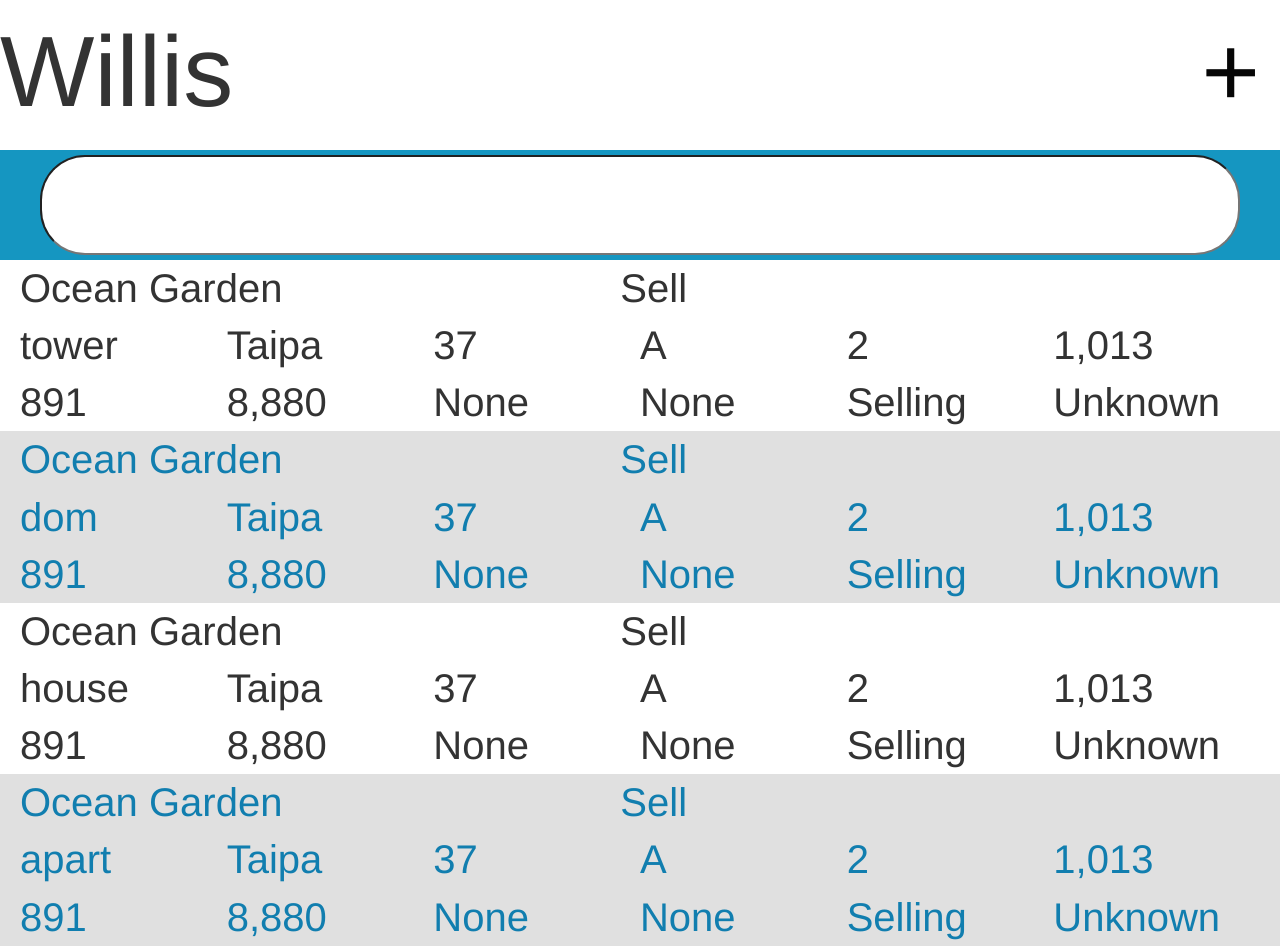
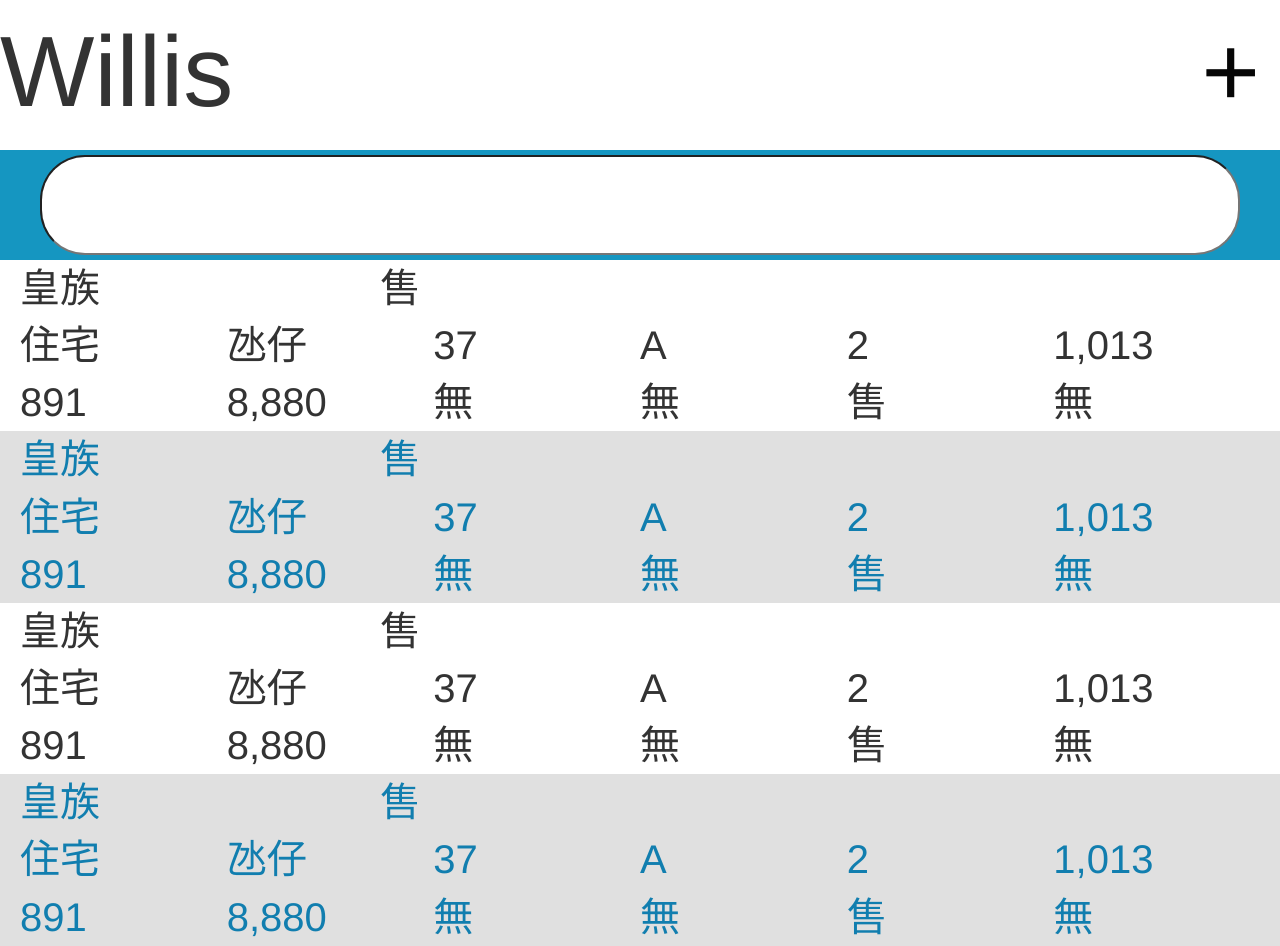
Before and after one commit to tinhonng/property_management_app, a plain HTML site: page index.html in a window 1280 px wide. Drawn offline with nearby package versions, Linux system fonts and the light colour scheme.

Commit message:
translate from english to chinese

```diff
--- a/index.html
+++ b/index.html
@@ -22,27 +22,29 @@
             <div class="modal-content">
                 <div class="modal-header">
                     <button type="button" class="close" data-dismiss="modal" aria-hidden="true">&Cross;</button>
-                    <h2 class="modal-title" id="myModalLabel">New Unit</h2>
+                    <h2 class="modal-title" id="myModalLabel">新盤</h2>
                 </div>
                 <div class="modal-body">
                     <form>
-                        <input type="text" name="type" placeholder="type">
-                        <input type="text" name="area" placeholder="area">
-                        <input type="text" name="floor" placeholder="floor">
-                        <input type="text" name="alpha" placeholder="alpha">
-                        <input type="text" name="rooms" placeholder="rooms">
-                        <input type="text" name="square" placeholder="square">
-                        <input type="text" name="price" placeholder="price">
-                        <input type="text" name="pricePerFeet" placeholder="pricePerFeet">
-                        <input type="text" name="parking" placeholder="parking">
-                        <input type="text" name="status" placeholder="status">
-                        <input type="text" name="commission" placeholder="commission">
+                        <input type="text" name="type" placeholder="類型">
+                        <input type="text" name="area" placeholder="地區">
+                        <input type="text" name="neighborhood" placeholder="屋苑">
+                        <input type="text" name="building" placeholder="座名">
+                        <input type="text" name="floor" placeholder="樓層">
+                        <input type="text" name="alpha" placeholder="單位">
+                        <input type="text" name="rooms" placeholder="房數">
+                        <input type="text" name="square" placeholder="面積">
+                        <input type="text" name="price" placeholder="售價">
+                        <input type="text" name="pricePerFeet" placeholder="呎價">
+                        <input type="text" name="parking" placeholder="車位">
+                        <input type="text" name="status" placeholder="狀態">
+                        <input type="text" name="commission" placeholder="佣金">
                     </form>
 
                 </div>
                 <div class="modal-footer">
-                    <button type="button" class="btn btn-default" data-dismiss="modal">Close</button>
-                    <button type="button" class="btn btn-primary">Save changes</button>
+                    <button type="button" class="btn btn-default" data-dismiss="modal">關</button>
+                    <button id="confirm" type="button" class="btn btn-primary">確認</button>
                 </div>
             </div>
         </div>
@@ -51,13 +53,13 @@
     <section>
         <div class="unit">
             <div class="showInfo">
-                <div class="neighborhood">Ocean Garden</div>
-                <div class="sellOrRent">Sell</div>
+                <div class="neighborhood">皇族</div>
+                <div class="sellOrRent">售</div>
             </div>
             <div class="hiddenInfo">
                 <ul class="firstRow">
-                    <li class="type">tower</li>
-                    <li class="area">Taipa</li>
+                    <li class="type">住宅</li>
+                    <li class="area">氹仔</li>
                     <li class="floor">37</li>
                     <li class="alpha">A</li>
                     <li class="rooms">2</li>
@@ -66,23 +68,23 @@
                 <ul class="secondRow">
                     <li class="price">891</li>
                     <li class="pricePerFeet">8,880</li>
-                    <li class="rent">None</li>
-                    <li class="parking">None</li>
-                    <li class="status">Selling</li>
-                    <li class="commission">Unknown</li>
+                    <li class="rent">無</li>
+                    <li class="parking">無</li>
+                    <li class="status">售</li>
+                    <li class="commission">無</li>
                 </ul>
             </div>
         </div>
 
         <div class="unit">
             <div class="showInfo">
-                <div class="neighborhood">Ocean Garden</div>
-                <div class="sellOrRent">Sell</div>
+                <div class="neighborhood">皇族</div>
+                <div class="sellOrRent">售</div>
             </div>
             <div class="hiddenInfo">
                 <ul class="firstRow">
-                    <li class="type">dom</li>
-                    <li class="area">Taipa</li>
+                    <li class="type">住宅</li>
+                    <li class="area">氹仔</li>
                     <li class="floor">37</li>
                     <li class="alpha">A</li>
                     <li class="rooms">2</li>
@@ -91,23 +93,23 @@
                 <ul class="secondRow">
                     <li class="price">891</li>
                     <li class="pricePerFeet">8,880</li>
-                    <li class="rent">None</li>
-                    <li class="parking">None</li>
-                    <li class="status">Selling</li>
-                    <li class="commission">Unknown</li>
+                    <li class="rent">無</li>
+                    <li class="parking">無</li>
+                    <li class="status">售</li>
+                    <li class="commission">無</li>
                 </ul>
             </div>
         </div>
 
         <div class="unit">
             <div class="showInfo">
-                <div class="neighborhood">Ocean Garden</div>
-                <div class="sellOrRent">Sell</div>
+                <div class="neighborhood">皇族</div>
+                <div class="sellOrRent">售</div>
             </div>
             <div class="hiddenInfo">
                 <ul class="firstRow">
-                    <li class="type">house</li>
-                    <li class="area">Taipa</li>
+                    <li class="type">住宅</li>
+                    <li class="area">氹仔</li>
                     <li class="floor">37</li>
                     <li class="alpha">A</li>
                     <li class="rooms">2</li>
@@ -116,23 +118,23 @@
                 <ul class="secondRow">
                     <li class="price">891</li>
                     <li class="pricePerFeet">8,880</li>
-                    <li class="rent">None</li>
-                    <li class="parking">None</li>
-                    <li class="status">Selling</li>
-                    <li class="commission">Unknown</li>
+                    <li class="rent">無</li>
+                    <li class="parking">無</li>
+                    <li class="status">售</li>
+                    <li class="commission">無</li>
                 </ul>
             </div>
         </div>
 
         <div class="unit">
             <div class="showInfo">
-                <div class="neighborhood">Ocean Garden</div>
-                <div class="sellOrRent">Sell</div>
+                <div class="neighborhood">皇族</div>
+                <div class="sellOrRent">售</div>
             </div>
             <div class="hiddenInfo">
                 <ul class="firstRow">
-                    <li class="type">apart</li>
-                    <li class="area">Taipa</li>
+                    <li class="type">住宅</li>
+                    <li class="area">氹仔</li>
                     <li class="floor">37</li>
                     <li class="alpha">A</li>
                     <li class="rooms">2</li>
@@ -141,10 +143,10 @@
                 <ul class="secondRow">
                     <li class="price">891</li>
                     <li class="pricePerFeet">8,880</li>
-                    <li class="rent">None</li>
-                    <li class="parking">None</li>
-                    <li class="status">Selling</li>
-                    <li class="commission">Unknown</li>
+                    <li class="rent">無</li>
+                    <li class="parking">無</li>
+                    <li class="status">售</li>
+                    <li class="commission">無</li>
                 </ul>
             </div>
         </div>
--- a/index.js
+++ b/index.js
@@ -34,6 +34,13 @@ document.addEventListener("DOMContentLoaded", function() {
             });
         },1);
 
+    });
+    document.getElementById("confirm").addEventListener('click', function(){
+        var newUnit = [];
+        var formInputs = document.forms[0].getElementsByTagName('input');
+        Array.prototype.forEach.call(formInputs, function(e){
+            newUnit[e.name] = e.value;
+        });
+    });
 
-    });
 });
--- a/style.css
+++ b/style.css
@@ -26,7 +26,7 @@ ul li{
 
 
 .modal-body{
-    height: 800px;
+    height: 850px;
 }
 
 #search{
```
